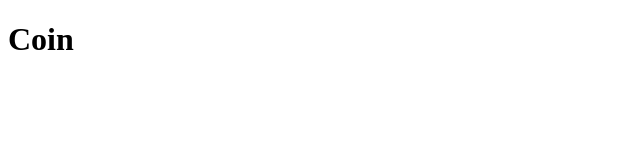
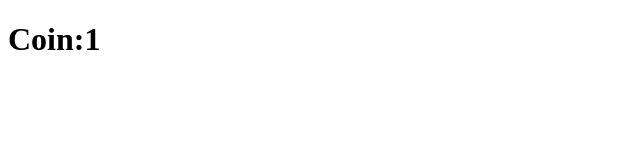
Before and after one commit to daeyeub/react-masterclasses, a React (Create React App) app: page /1 in a window 1280 px wide. Shown: the top 160 px of the page, without its empty margins (0-640 px from the left). Built offline with nearby package versions, Linux system fonts and the light colour scheme.

Commit message:
Update Coin.tsx

```diff
--- a/src/routes/Coin.tsx
+++ b/src/routes/Coin.tsx
@@ -1,4 +1,7 @@
+import { useParams } from "react-router";
+
 function Coin() {
-  return <h1>Coin</h1>;
+  const { coinId } = useParams();
+  return <h1>Coin:{coinId}</h1>;
 }
 export default Coin;
```
